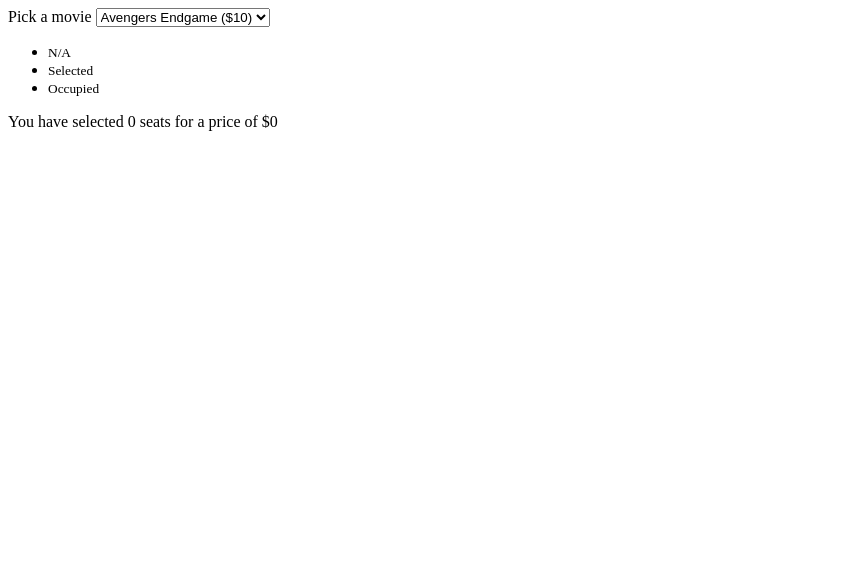
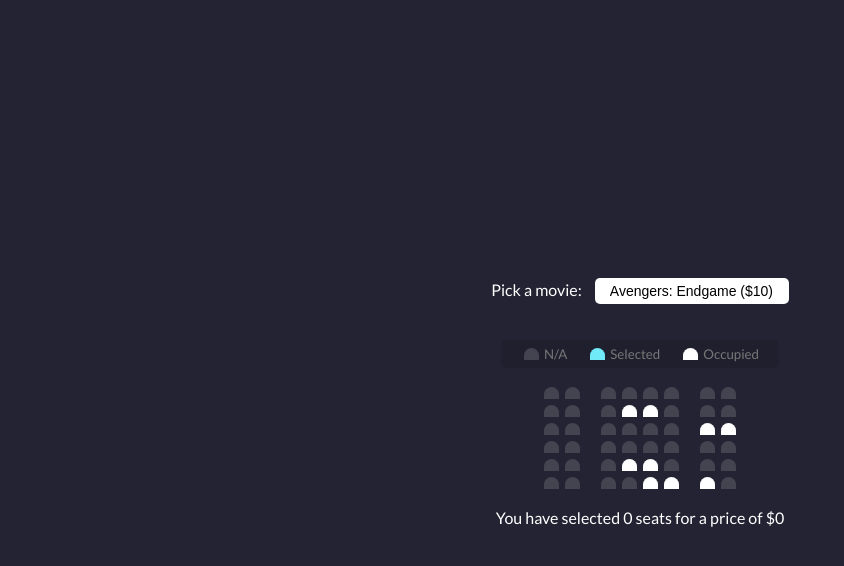
Before and after one commit to GabeValdivia/movie-seat-booking-app, a plain HTML site: page index.html in a window 1280 px wide. Shown: the whole page, without its empty margins (0-844 px from the left). Drawn offline with Linux system fonts and the light colour scheme.

Commit message:
Add styles for layout

```diff
--- a/index.html
+++ b/index.html
@@ -1,17 +1,17 @@
 <!DOCTYPE html>
 <html lang="en">
   <head>
-	<meta charset="UTF-8">
-	<meta http-equiv="X-UA-Compatible" content="IE=edge">
-	<meta name="viewport" content="width=device-width, initial-scale=1.0">
+    <meta charset="UTF-8" />
+    <meta name="viewport" content="width=device-width, initial-scale=1.0" />
+    <meta http-equiv="X-UA-Compatible" content="ie=edge" />
     <link rel="stylesheet" href="style.css">
     <title>Movie Seat Booking</title>
   </head>
   <body>
     <div class="movie-container">
-		<label>Pick a movie</label>
+      <label>Pick a movie:</label>
       <select id="movie">
-			<option value="10">Avengers Endgame ($10)</option>
+        <option value="10">Avengers: Endgame ($10)</option>
         <option value="12">Joker ($12)</option>
         <option value="8">Toy Story 4 ($8)</option>
         <option value="9">The Lion King ($9)</option>
@@ -19,13 +19,16 @@
     </div>
 
     <ul class="showcase">
-		<li class="seat">
+      <li>
+        <div class="seat"></div>
         <small>N/A</small>
       </li>
-		<li class="seat selected">
+      <li>
+        <div class="seat selected"></div>
         <small>Selected</small>
       </li>
-		<li class="seat occupied">
+      <li>
+        <div class="seat occupied"></div>
         <small>Occupied</small>
       </li>
     </ul>
@@ -88,24 +91,19 @@
         <div class="seat"></div>
         <div class="seat"></div>
         <div class="seat"></div>
-			<div class="seat"></div>
-			<div class="seat"></div>
-			<div class="seat"></div>
-			<div class="seat"></div>
-		</div>
-		<div class="row">
-			<div class="seat"></div>
-			<div class="seat"></div>
-			<div class="seat"></div>
-			<div class="seat"></div>
         <div class="seat occupied"></div>
         <div class="seat occupied"></div>
         <div class="seat occupied"></div>
         <div class="seat"></div>
       </div>
+    </div>
 
-		<p class="text">You have selected <span id="count">0</span> seats for a price of $<span id="total">0</span></p>
-	</div>
+    <p class="text">
+      You have selected <span id="count">0</span> seats for a price of $<span
+        id="total"
+        >0</span
+      >
+    </p>
 
     <script src="script.js"></script>
   </body>
--- a/style.css
+++ b/style.css
@@ -0,0 +1,94 @@
+@import url('https://fonts.googleapis.com/css2?family=Lato:ital,wght@0,100;0,300;0,400;0,700;0,900;1,100;1,300;1,400;1,700;1,900&display=swap');
+
+* {
+	box-sizing: border-box;
+}
+
+body {
+	background-color: #242333;
+	color: #fff;
+	font-family: "Lato", Arial, Helvetica, sans-serif;
+	display: flex;
+	flex-direction: column;
+	align-items: center;
+	justify-content: center;
+	height: 100vh;
+	margin: 0;
+}
+
+.movie-container {
+	margin: 20px 0;
+}
+
+.movie-container select {
+	background-color: #fff;
+	border: 0;
+	border-radius: 5px;
+	font-size: 14px;
+	margin-left: 10px;
+	padding: 5px 15px 5px 15px;
+	-moz-appearance: none;
+	-webkit-appearance: none;
+	appearance: none;
+}
+
+.seat {
+	background-color: #444451;
+	height: 12px;
+	width: 15px;
+	margin: 3px;
+	border-top-left-radius: 10px;
+	border-top-right-radius: 10px;
+}
+
+.seat.selected {
+	background-color: #6feaf6;
+}
+
+.seat.occupied {
+	background-color: #FFF;
+}
+
+.seat:nth-of-type(2){
+	margin-right: 18px;
+}
+
+.seat:nth-last-of-type(2){
+	margin-left: 18px;
+}
+
+.seat:not(.occupied):hover {
+	cursor: pointer;
+	transform: scale(1.2);
+}
+
+.showcase .seat:not(.occupied):hover {
+	cursor: default;
+	transform: scale(1);
+}
+
+.showcase {
+	background-color: rgba(0,0,0, 0.1);
+	padding: 5px 10px;
+	border-radius: 5px;
+	color: #777;
+	list-style: none;
+	display: flex;
+	justify-content: space-between;
+
+}
+
+.showcase li {
+	display: flex;
+	align-items: center;
+	justify-content: center;
+	margin: 0 10px;
+}
+
+.showcase li small {
+	margin-left: 2px;
+}
+
+.row {
+	display: flex;
+}
```
Lines whose indentation alone changed are shown as unchanged.
